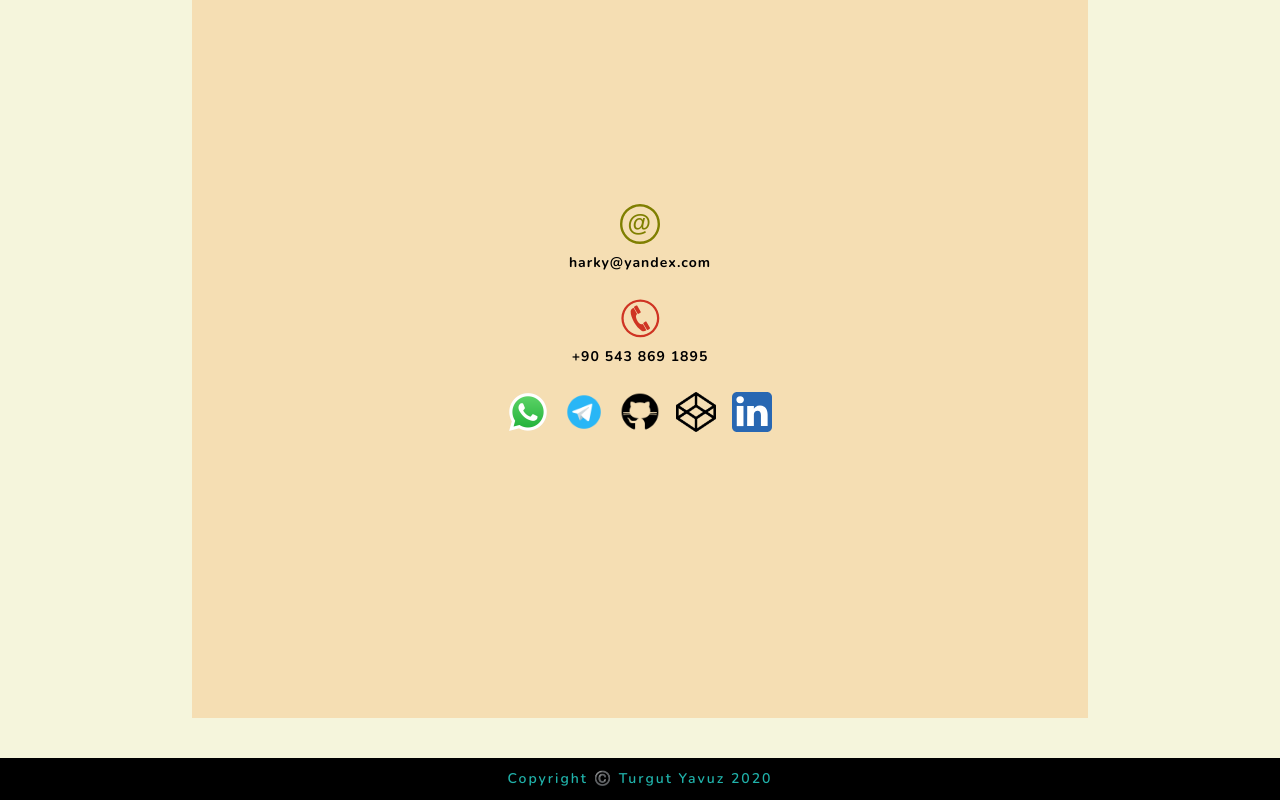
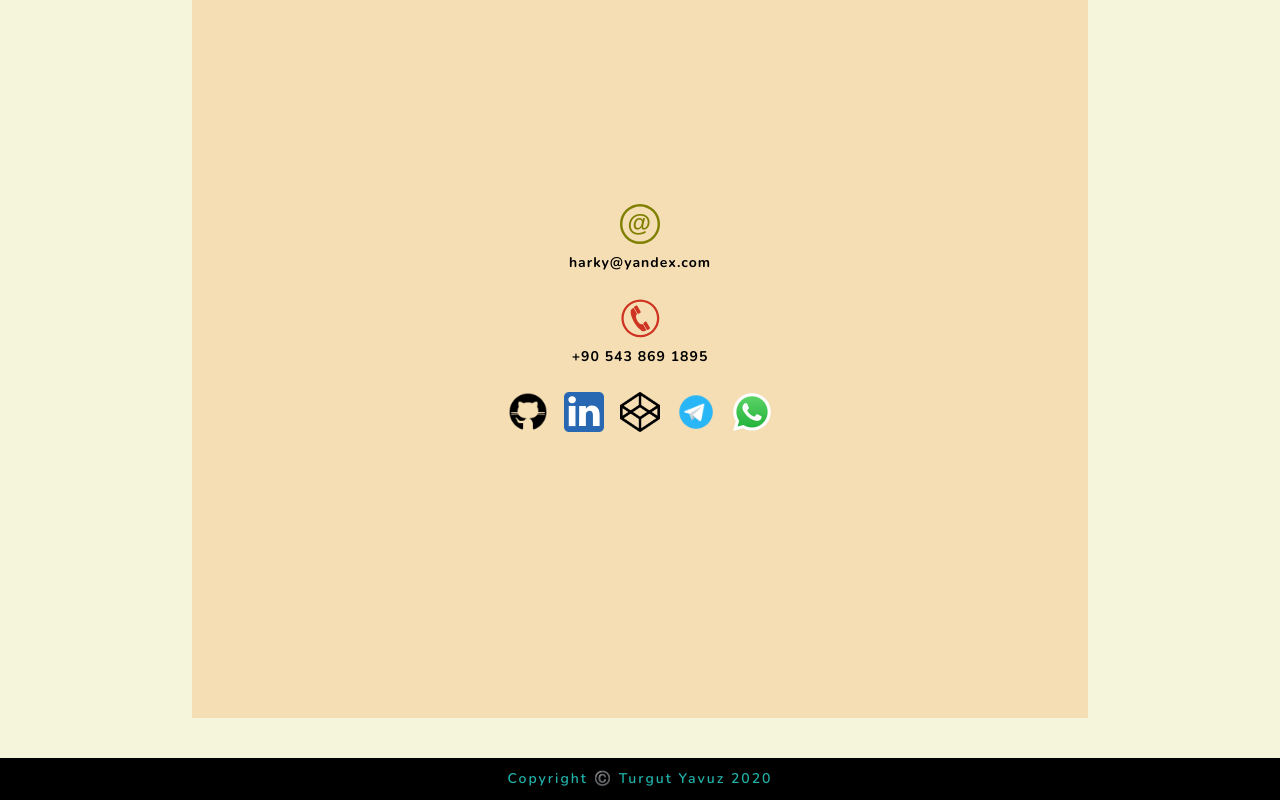
Before and after one commit to iamharky/iamharky.github.io, a React (Vite) app: page / in a window 1280 px wide. Shown: the part 3071-3871 px from the top of the page. Built offline with nearby package versions, Linux system fonts and the light colour scheme.

Commit message:
Re-ordered contact options.

```diff
--- a/src/sections/Contact.jsx
+++ b/src/sections/Contact.jsx
@@ -21,25 +21,25 @@ const Contact = () => {
 
       <div>
         <ContactOption
-          url="https://api.whatsapp.com/send?phone=+905438691895"
-          src={require('../../public/images/whatsapp.png')}
-          alt="whatsapp"
-        />
-
-        <ContactOption url="https://t.me/iamharky" src={require('../../public/images/telegram.svg')} alt="telegram" />
-
-        <ContactOption
           url="https://www.github.com/iamharky"
           src={require('../../public/images/github.svg')}
           alt="github"
         />
 
-        <ContactOption url="https://codepen.io/harky" src={require('../../public/images/codepen.png')} alt="codepen" />
-
         <ContactOption
           url="https://www.linkedin.com/in/harky"
           src={require('../../public/images/linkedin.svg')}
           alt="linkedin"
+        />
+
+        <ContactOption url="https://codepen.io/harky" src={require('../../public/images/codepen.png')} alt="codepen" />
+
+        <ContactOption url="https://t.me/iamharky" src={require('../../public/images/telegram.svg')} alt="telegram" />
+
+        <ContactOption
+          url="https://api.whatsapp.com/send?phone=+905438691895"
+          src={require('../../public/images/whatsapp.png')}
+          alt="whatsapp"
         />
       </div>
     </div>
```
